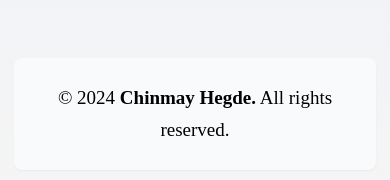
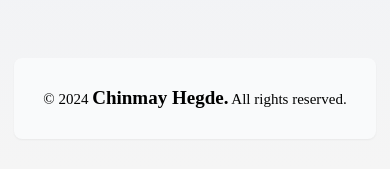
Before and after one commit to Ch1nmayH/portfolio, a React (Create React App) app: page / in a window 390 px wide. Shown: the part 2507-2687 px from the top of the page. Built offline with nearby package versions, Linux system fonts and the light colour scheme; no server answers.

Commit message:
Changed the footer text size for more responsive design.

```diff
--- a/src/Components/Footer.jsx
+++ b/src/Components/Footer.jsx
@@ -4,7 +4,7 @@ const Footer = () => {
   return (
     <div className="mx-auto mt-[65px] w-[93%] 2xl:w-[60%] lg:w-[70%] md:w-[95%] mt-4 mb-[30px] h-[1%] border-none rounded-lg flex justify-center">
     <div className="border-none rounded-lg flex justify-between flex-col w-[100%] text-grey bg-gray-50 h-[10%] text-2xl font-bold font-mono p-3 shadow-sm">
-      <p className="text-[19px] text-center font-medium font-Lexend p-3">
+      <p className="text-[15px] md:text-[19px] text-center font-medium font-Lexend p-3">
         &copy; 2024 <span className="font-Mynerve text-[19px] text-center font-bold">Chinmay Hegde.</span> All rights reserved.
       </p>
     </div>
```
